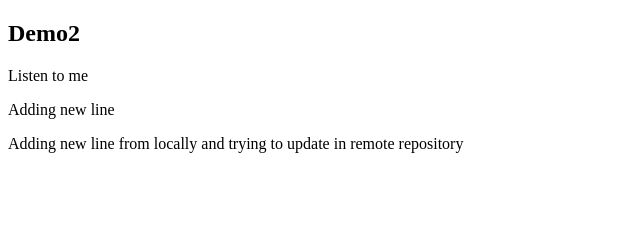
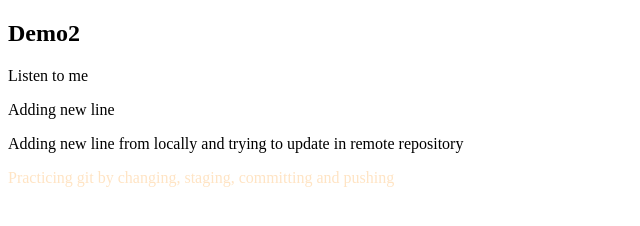
Before and after one commit to anveshreddy21/Demo-Repo2, a plain HTML site: page index.html in a window 1280 px wide. Shown: the whole page, without its empty margins (0-640 px from the left). Drawn offline with Linux system fonts and the light colour scheme.

Commit message:
2ndCommit

```diff
--- a/index.html
+++ b/index.html
@@ -7,4 +7,5 @@
     <p>Listen to me</p>
     <p>Adding new line </p>
     <p>Adding new line from locally and trying to update in remote repository </p>
+    <p style = "color: bisque;">Practicing git by changing, staging, committing and pushing</p>
 </body>
```
